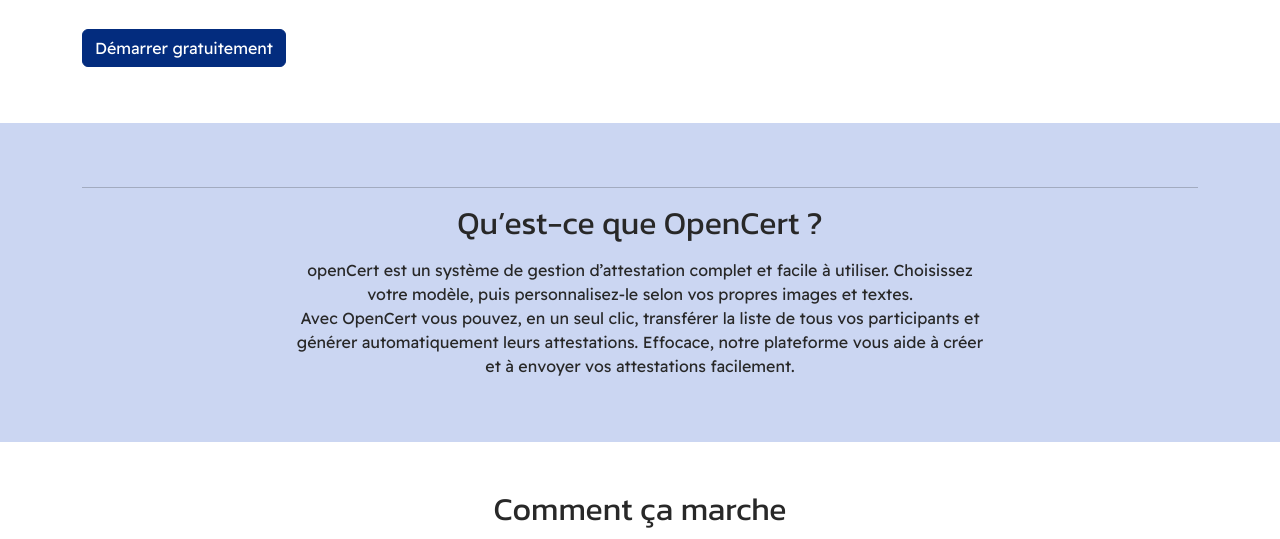
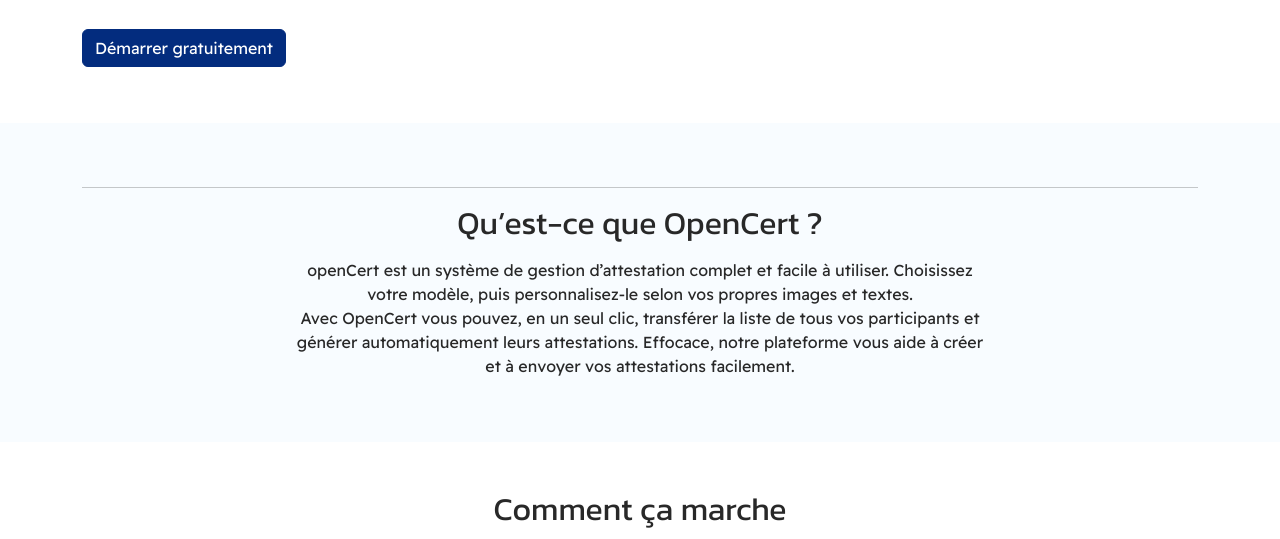
Before and after one commit to IM003/PFE, a plain HTML site: page templates/home.html in a window 1280 px wide. Shown: the part 261-800 px from the top of the page. Drawn offline with nearby package versions, Linux system fonts and the light colour scheme; files whose address does not match are found by name.

Commit message:
Update home.html
Code HTML copié sans modification des url. Design respecté.

```diff
--- a/templates/home.html
+++ b/templates/home.html
@@ -60,7 +60,6 @@
 
     .section-light {
       background-color: #F8FCFF;
-      background-color: #cbd6f2;
     }
 
     .section-light1 {
```
